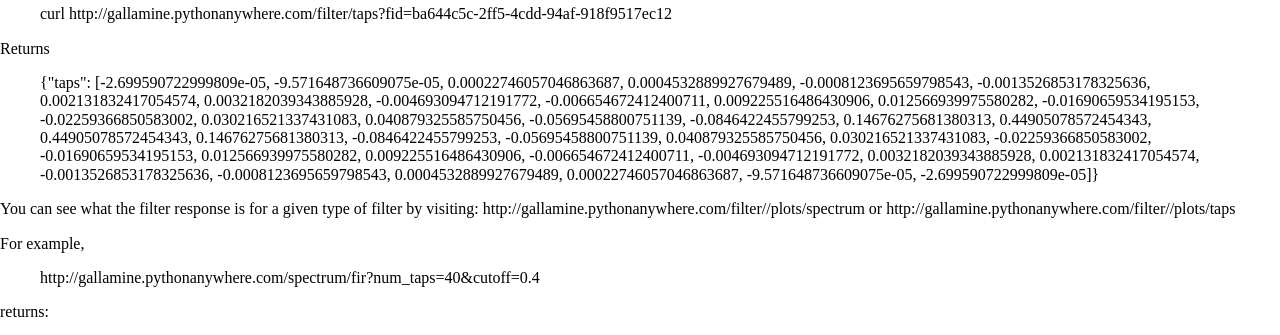
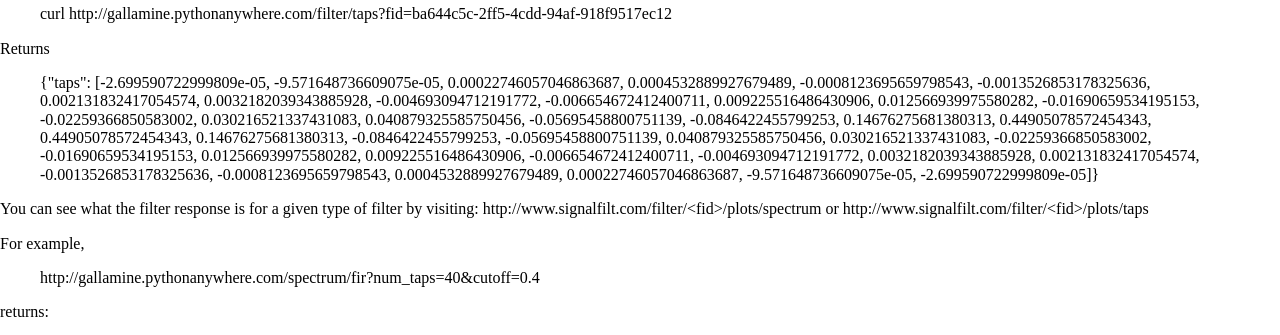
Before and after one commit to gallamine/filtering_site, a Python web app: template app/templates/index.html in a window 1280 px wide. Shown: the part 892-1227 px from the top of the page. Run offline with Jinja, Linux system fonts and the light colour scheme; the template is opened without the code that fills it, so the values that code supplies are empty; some libraries are stand-ins or nearby versions.

Commit message:
Added domain name.

```diff
--- a/app/templates/index.html
+++ b/app/templates/index.html
@@ -85,11 +85,11 @@
           <p>
 You can see what the filter response is for a given type of filter by visiting:
 
-http://gallamine.pythonanywhere.com/filter/<fid>/plots/spectrum
+http://www.signalfilt.com/filter/&#x3C;fid&#x3E;/plots/spectrum
 
 or
 
-http://gallamine.pythonanywhere.com/filter/<fid>/plots/taps
+http://www.signalfilt.com/filter/&#x3C;fid&#x3E;/plots/taps
 </p>
           <p>
 For example,
```
